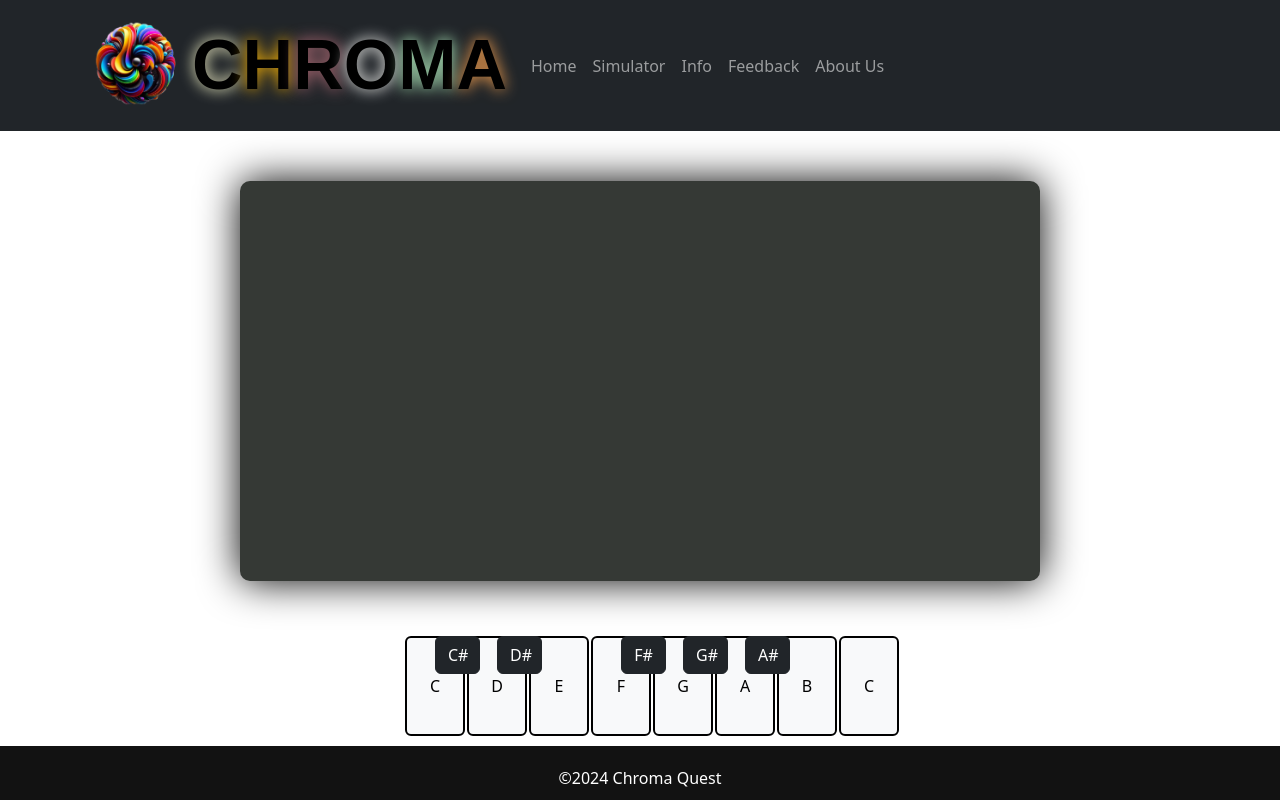
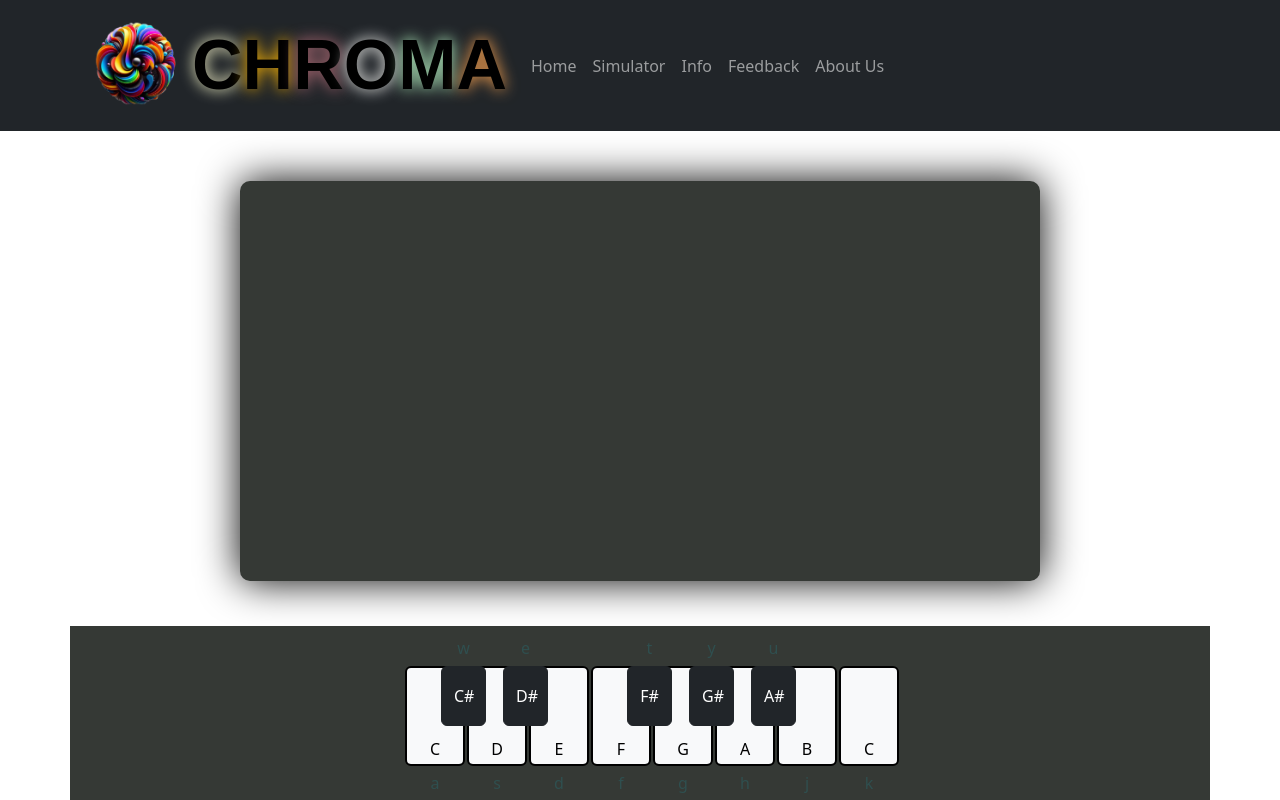
Before and after one commit to Chroma-Quest/chroma-frontend, a React (Vite) app: page /simulator in a window 1280 px wide. Shown: the top 800 px of the page. Built offline with nearby package versions, Linux system fonts and the light colour scheme; the HTML template or start-up script is replaced by a standard one.

Commit message:
added accessibility letters to piano

```diff
--- a/src/components/PianoKeyboard.jsx
+++ b/src/components/PianoKeyboard.jsx
@@ -26,7 +26,9 @@ const PianoKeyboard = () => {
     ""
   ];
 
-  const keyBind = ["A", "W", "S", "E", "D", "F", "T", "G", "Y", "H", "U", "J"];
+  const keyBind = ["a", "w", "s", "e", "d", "f", "t", "g", "y", "h", "u", "j"];
+  const topKeyBind = ["w", "e", "", "t", "y", "u",]
+  const bottomKeyBind = ["a", "s", "d", "f", "g", "h", "j", "k"]
   const keyColors = ["#FFFF00", "#00FFFF", "#228B22", "#DC143C", "#87CEEB", "#9370DB", "#DAA520", "#008000", "#FF6F61", "#FF8C00", "#4B0082", "#FF007F", "#FFFF00"]
 
   const handleKeyDown = (key) => {
@@ -35,25 +37,35 @@ const PianoKeyboard = () => {
   };
 
   return (
-    <Container>
+    <Container style={{height: '300px', backgroundColor: '#353935'}}>
       <Row className="justify-content-md-center">
         {whiteKeys.map((key, index) => (
           <Col key={index} xs="auto" style={{ position: 'relative', height: '100px', width: '60px', margin: '10px 1px' }}>
             {blackKeys[index] && (
+              <>
+              <p style={{position: 'absolute',
+                  width: "75%",
+                  height: "60%",
+                  top: '0',
+                  left: '80%',
+                  color: 'darkslategrey',
+                  textAlign: 'center'}}> {topKeyBind[index]} </p>
               <Button
                 variant="dark"
                 onClick={() => handleKeyDown(blackKeys[index])}
                 style={{
                   position: 'absolute',
                   width: "75%",
-                  top: '0',
-                  left: '70%',
+                  height: "60%",
+                  top: '30px',
+                  left: '80%',
                   zIndex: 1,
                   textAlign: 'center'
                 }}
               >
                 {blackKeys[index]}
               </Button>
+              </>
             )}
             <Button
               variant="light"
@@ -62,15 +74,24 @@ const PianoKeyboard = () => {
                 width: "100%",
                 height: "100%",
                 position: 'absolute',
-                bottom: 0,
-                border: "2px solid black"
+                top: '30px',
+                border: "2px solid black",
+                lineHeight: '150px',
               }}
             >
               {key}
             </Button>
+            <p style={{
+                position: 'absolute',
+                top: '135px',
+                textAlign: 'center',
+                width: '100%',
+                color: 'darkslategrey'
+              }}> {bottomKeyBind[index]} </p>
           </Col>
         ))}
       </Row>
+
     </Container>
   );
 };
```
